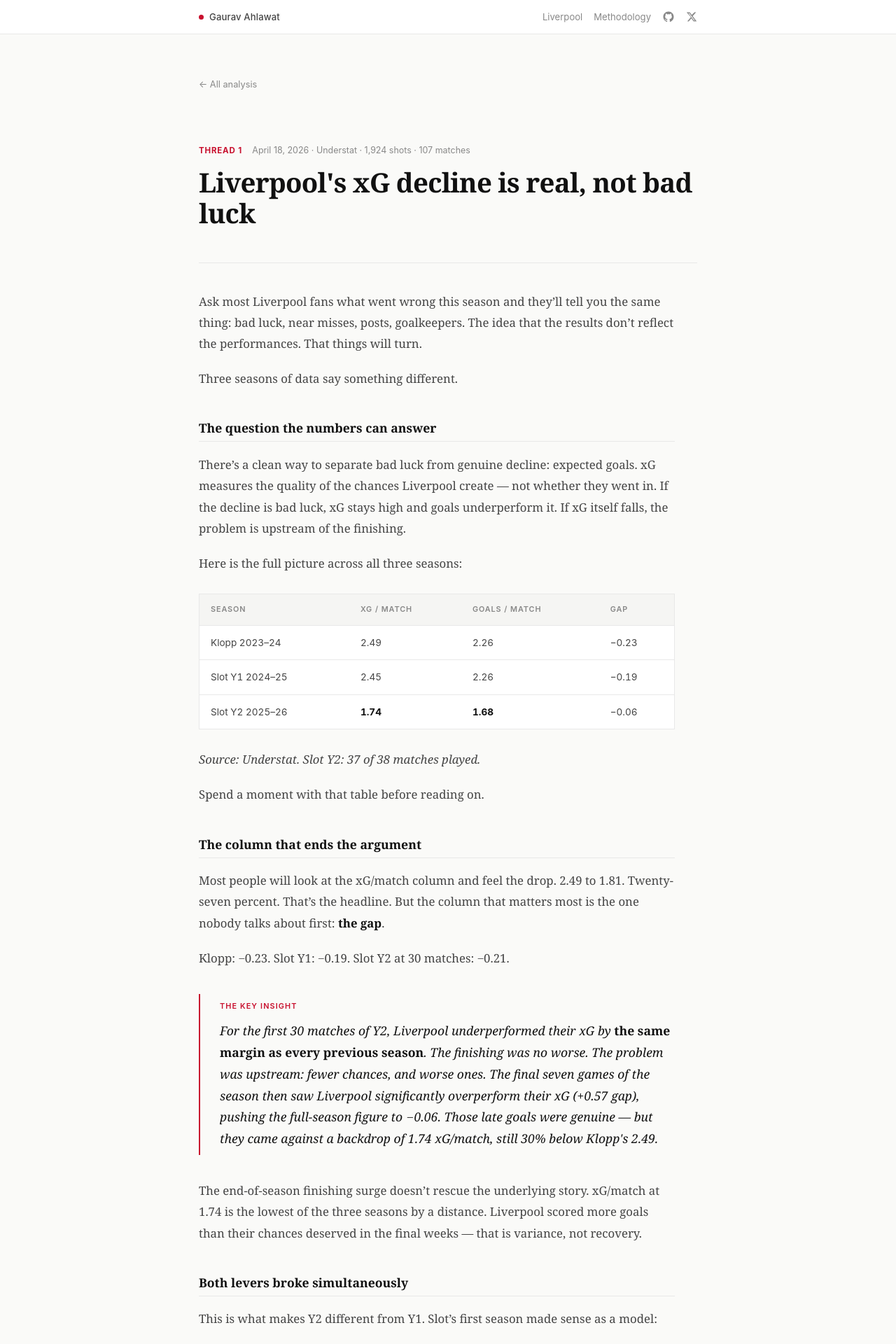
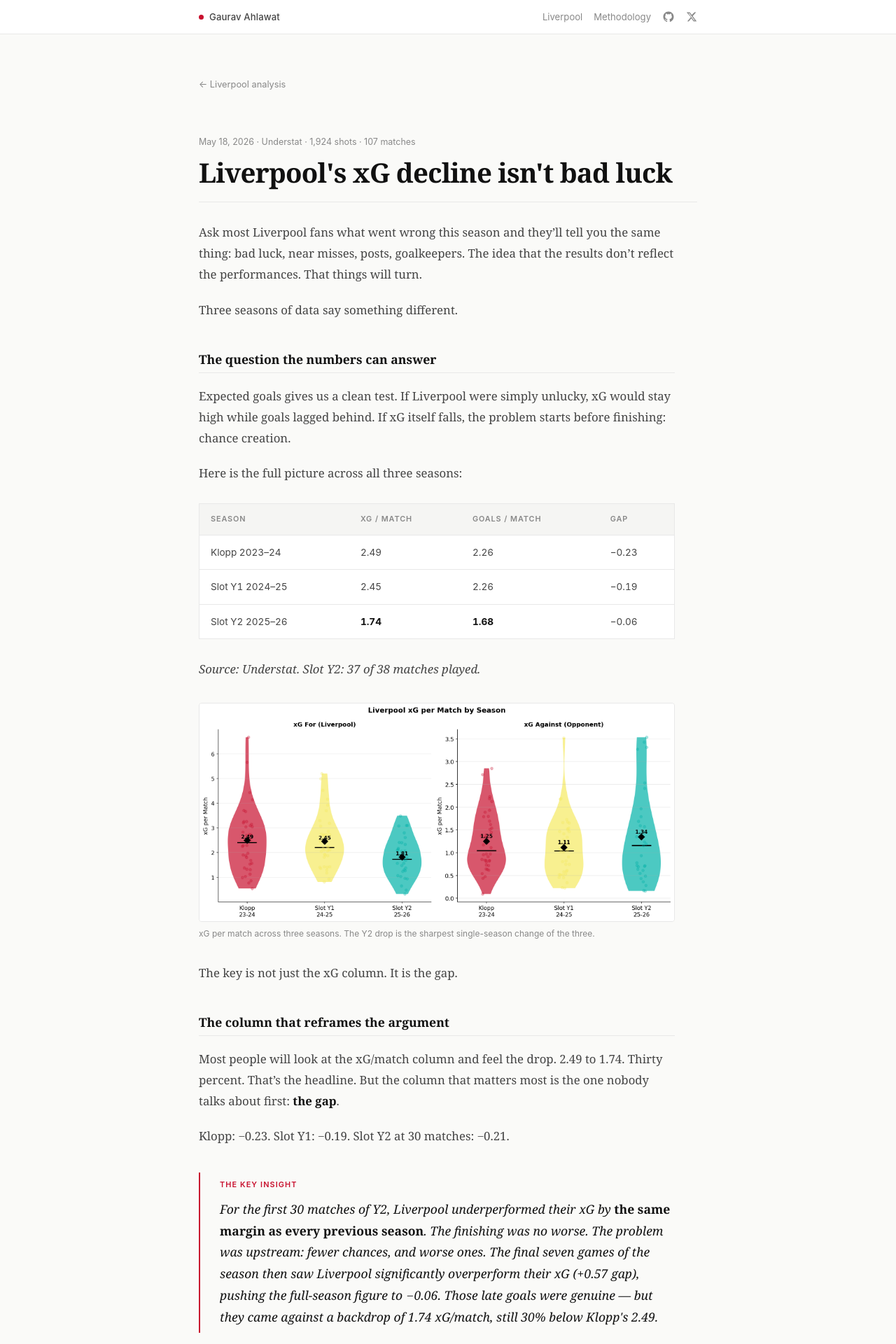
Before and after one commit to gauravahlawat01goal/football-analytics, a Jekyll site: the page built from web/_posts/2026-04-18-xg-decline-not-bad-luck.md, in a window 1280 px wide. Shown: the top 1920 px of the page at 70% size. Built offline with Jekyll 4.4.1, drawn with Linux system fonts in a browser that asks for light colours; some of the changed text lies outside the part shown.

Commit message:
polish article: fix date, remove thread label, tighten spacing and copy
- Date corrected to May 18, 2026 (publication date)
- Removed "Thread N" pill label from post layout — too informal
- Back link now points to /liverpool/decline/ instead of root
- Post header whitespace reduced: padding 2.5→1.75rem, margin 2.5→1.75rem,
  h1 bottom margin removed to eliminate the stacked gap below the title
- Tightened xG intro paragraph (shorter, gets to the test faster)
- "Spend a moment with that table" → "The key is not just the xG column"
- "half a goal per match" → "roughly a third of a goal" (factual fix:
  0.679→0.339 is ~0.34 xG, not 0.5)
- "borderline signals" → "marginal signals"
- Title shortened to avoid awkward desktop line break
- Embedded xg_per_match.png chart after first table

Co-Authored-By: Claude Sonnet 4.6 (1M context) <noreply@anthropic.com>

```diff
--- a/web/_layouts/post.html
+++ b/web/_layouts/post.html
@@ -2,10 +2,9 @@
 layout: default
 ---
 <main>
-  <a href="{{ '/' | relative_url }}" class="back-link">← All analysis</a>
+  <a href="{{ '/liverpool/decline/' | relative_url }}" class="back-link">← Liverpool analysis</a>
   <div class="post-header">
     <div class="post-meta">
-      <span class="series-tag">Thread {{ page.thread_num }}</span>
       {{ page.date | date: "%B %-d, %Y" }} · {{ page.data_source }}
     </div>
     <h1>{{ page.title }}</h1>
--- a/web/_posts/2026-04-18-xg-decline-not-bad-luck.md
+++ b/web/_posts/2026-04-18-xg-decline-not-bad-luck.md
@@ -1,13 +1,13 @@
 ---
 layout: post
-title: "Liverpool's xG decline is real, not bad luck"
-date: 2026-04-18
+title: "Liverpool's xG decline isn't bad luck"
+date: 2026-05-18
 thread_num: 1
 status: live
 status_label: "Live"
 data_source: "Understat · 1,924 shots · 107 matches"
-description: "Three seasons of shot data show Liverpool's regression in Slot Y2 is genuine chance quality decline — not finishing variance. All three seasons underperform xG by the same ~0.2/match margin, which is the key to understanding what actually changed."
-excerpt: "Liverpool underperform xG by ~0.2 goals per match in all three seasons — Klopp, Slot Y1, and Slot Y2. The finishing hasn't gotten worse. The chances have."
+description: "Three seasons of shot data show Liverpool's attacking xG fell 30% in Slot Y2 — from 2.49 to 1.74 per match. The decline is visible before the finishing, not in it."
+excerpt: "Liverpool's attacking xG fell from 2.49 (Klopp) to 1.74 (Slot Y2) — a 30% drop that shows up in shot volume, shot quality, and set-piece output. The problem is upstream of the finishing."
 ---
 
 Ask most Liverpool fans what went wrong this season and they'll tell you the same thing: bad luck, near misses, posts, goalkeepers. The idea that the results don't reflect the performances. That things will turn.
@@ -16,7 +16,7 @@ Three seasons of data say something different.
 
 ## The question the numbers can answer
 
-There's a clean way to separate bad luck from genuine decline: expected goals. xG measures the quality of the chances Liverpool create — not whether they went in. If the decline is bad luck, xG stays high and goals underperform it. If xG itself falls, the problem is upstream of the finishing.
+Expected goals gives us a clean test. If Liverpool were simply unlucky, xG would stay high while goals lagged behind. If xG itself falls, the problem starts before finishing: chance creation.
 
 Here is the full picture across all three seasons:
 
@@ -28,11 +28,16 @@ Here is the full picture across all three seasons:
 
 *Source: Understat. Slot Y2: 37 of 38 matches played.*
 
-Spend a moment with that table before reading on.
+<figure class="post-figure">
+  <img src="{{ '/assets/figures/xg_per_match.png' | relative_url }}" alt="xG per match by season: Klopp 2.49, Slot Y1 2.45, Slot Y2 1.74" />
+  <figcaption>xG per match across three seasons. The Y2 drop is the sharpest single-season change of the three.</figcaption>
+</figure>
 
-## The column that ends the argument
+The key is not just the xG column. It is the gap.
 
-Most people will look at the xG/match column and feel the drop. 2.49 to 1.81. Twenty-seven percent. That's the headline. But the column that matters most is the one nobody talks about first: **the gap**.
+## The column that reframes the argument
+
+Most people will look at the xG/match column and feel the drop. 2.49 to 1.74. Thirty percent. That's the headline. But the column that matters most is the one nobody talks about first: **the gap**.
 
 Klopp: −0.23. Slot Y1: −0.19. Slot Y2 at 30 matches: −0.21.
 
@@ -53,13 +58,15 @@ This is what makes Y2 different from Y1. Slot's first season made sense as a mod
 | Slot Y1 2024–25 | 17.1 | **0.146** |
 | Slot Y2 2025–26 | **15.5** | 0.118 |
 
+*Shots and xG/shot based on the first 30 matches of Y2 (original Understat shot-level pull). Match-level xG has been updated to 37 matches.*
+
 Slot Y1 took fewer shots but made them count. The shots Liverpool did take were measurably higher quality — 0.146 xG per shot versus Klopp's 0.123. The total xG barely moved (2.45 vs 2.49), goals were identical (2.26/match), and a Premier League title followed. There was a coherent logic to it.
 
 Y2 broke that logic. Volume dropped again — from 17.1 to 15.5 shots per match — but this time quality didn't compensate. At 0.118 xG per shot, chance quality fell below even Klopp's level. There was no trade-off happening. Both the volume and the quality of chances declined at the same time, and there was nothing to cushion the fall.
 
-## Set pieces: a specific, measurable loss
+## Set pieces: a specific tactical fingerprint
 
-One part of the xG story can be attributed to a specific cause:
+One part of the xG story is easier to isolate:
 
 | Season | Set-piece xG / match |
 |--------|---------------------|
@@ -75,20 +82,29 @@ One mitigating factor from Slot's first season deserves credit: the defence. Liv
 
 Opponent xG/match: 1.25 (Klopp) → 1.11 (Slot Y1) → **1.42** (Slot Y2, 37 matches).
 
-Attack and defence regressed simultaneously. The 1.63 PPG — down from 2.14 under Klopp and 2.12 in Y1 — is not a cluster of near misses. It is the predictable arithmetic of creating fewer, worse chances, while allowing more of them at the other end.
+Attack and defence regressed simultaneously. The 1.59 PPG — down from 2.14 under Klopp and 2.12 in Y1 — is not a cluster of near misses. It is the predictable arithmetic of creating fewer, worse chances, while allowing more of them at the other end.
 
 ## What independent data confirms
 
 The xG story is reinforced by a separate dataset: SportsMonks match statistics across 101 processed fixtures. These are tested with Mann-Whitney U tests and Bonferroni correction across 44 metrics — the most conservative multiple-comparison adjustment available. The following survived that threshold when comparing Klopp's 2023–24 season to Slot Y2:
 
+- **Ball Safe: −13.5%** (Cohen's d = 1.11 — very large effect)
+- **Shots outside box: −38.6%** (Cohen's d = 0.93 — large effect)
 - **Shots on target: −37.2%** (Cohen's d = 0.88 — large effect)
-- **Goal attempts: −29.3%** (Cohen's d = 0.87)
-- **Tackles per match: −25.7%** (17.9 → 13.3 per match, Cohen's d = 0.86)
-- **Ball Safe: −13.5%** (Cohen's d = 1.11 — very large effect)
+- **Goal attempts: −29.3%** (Cohen's d = 0.87 — large effect)
+- **Tackles per match: −25.7%** (17.9 → 13.3 per match, Cohen's d = 0.86 — large effect)
 
-These are not borderline signals. They are large, consistent, and robust to correction. The press is less intense. The shots are fewer. The quality is lower. The results follow.
+These are not marginal signals. They are large, consistent, and robust to correction. The press is less intense. The shots are fewer. The quality is lower. The results follow.
 
 What you've been watching this season — the listless phases, the inability to break teams down, the sense that the danger Liverpool used to generate has diminished — is documented in three years of data from two independent sources.
+
+## What this does not prove
+
+This analysis shows association, not causation. It does not isolate Slot's tactical choices from squad changes, Trent Alexander-Arnold's departure, injuries, fixture difficulty, or any other variable. It shows that the decline is visible in attacking xG, shot volume, shot quality, set-piece output, and independent match-stat signals — consistently, across two data sources.
+
+It does not adjust for opponent strength. A tackle count of 13.3/match means different things against different opposition. Opponent-adjusted metrics are planned but not yet complete.
+
+It does not predict next season.
 
 You weren't imagining it.
 
--- a/web/assets/css/style.css
+++ b/web/assets/css/style.css
@@ -732,16 +732,16 @@ footer a:hover { color: var(--text); }
 
 /* ── Post layout ── */
 .post-header {
-  padding: 2.5rem 0 2rem;
+  padding: 1.75rem 0 1.25rem;
   border-bottom: 1px solid var(--border);
-  margin-bottom: 2.5rem;
+  margin-bottom: 1.75rem;
 }
 
 .post-header .post-meta {
   font-family: var(--sans);
   font-size: 0.78rem;
   color: var(--text-muted);
-  margin-bottom: 0.75rem;
+  margin-bottom: 0.6rem;
   display: flex;
   flex-wrap: wrap;
   gap: 0.4rem;
@@ -755,7 +755,7 @@ footer a:hover { color: var(--text); }
   line-height: 1.15;
   letter-spacing: -0.02em;
   color: var(--text);
-  margin-bottom: 1rem;
+  margin-bottom: 0;
 }
 
 .post-header .post-lede {
@@ -893,6 +893,26 @@ footer a:hover { color: var(--text); }
   color: var(--text);
 }
 
+.post-figure {
+  margin: 2rem 0;
+}
+
+.post-figure img {
+  width: 100%;
+  height: auto;
+  border: 1px solid var(--border);
+  border-radius: 4px;
+  display: block;
+}
+
+.post-figure figcaption {
+  font-family: var(--sans);
+  font-size: 0.75rem;
+  color: var(--text-muted);
+  margin-top: 0.5rem;
+  line-height: 1.5;
+}
+
 .post-footer-note {
   font-family: var(--sans);
   font-size: 0.78rem;
```
Also changed, not shown: other parts of web/_posts/2026-04-18-xg-decline-not-bad-luck.md (+2 -2 lines), web/assets/figures/xg_per_match.png (added).
